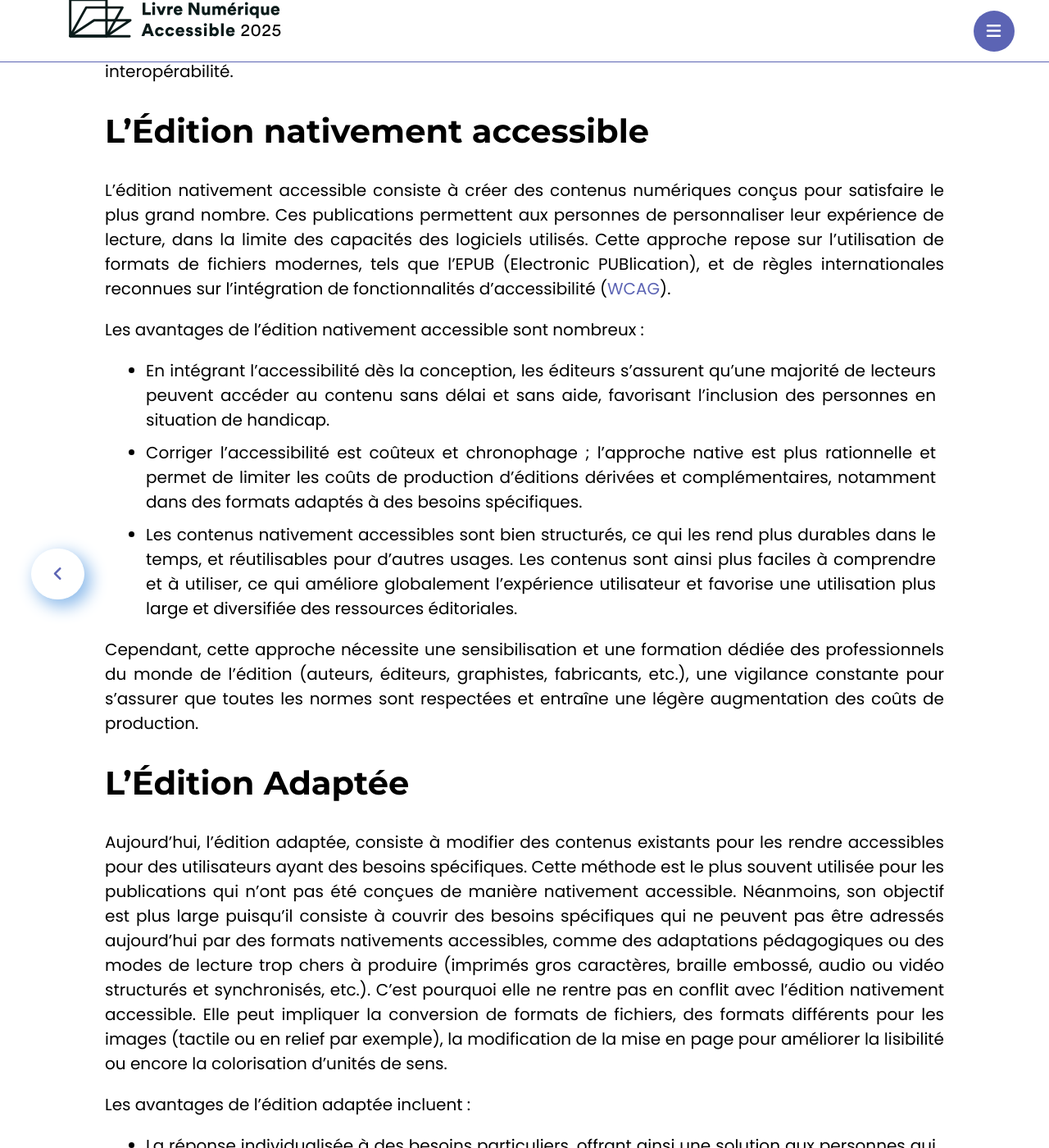
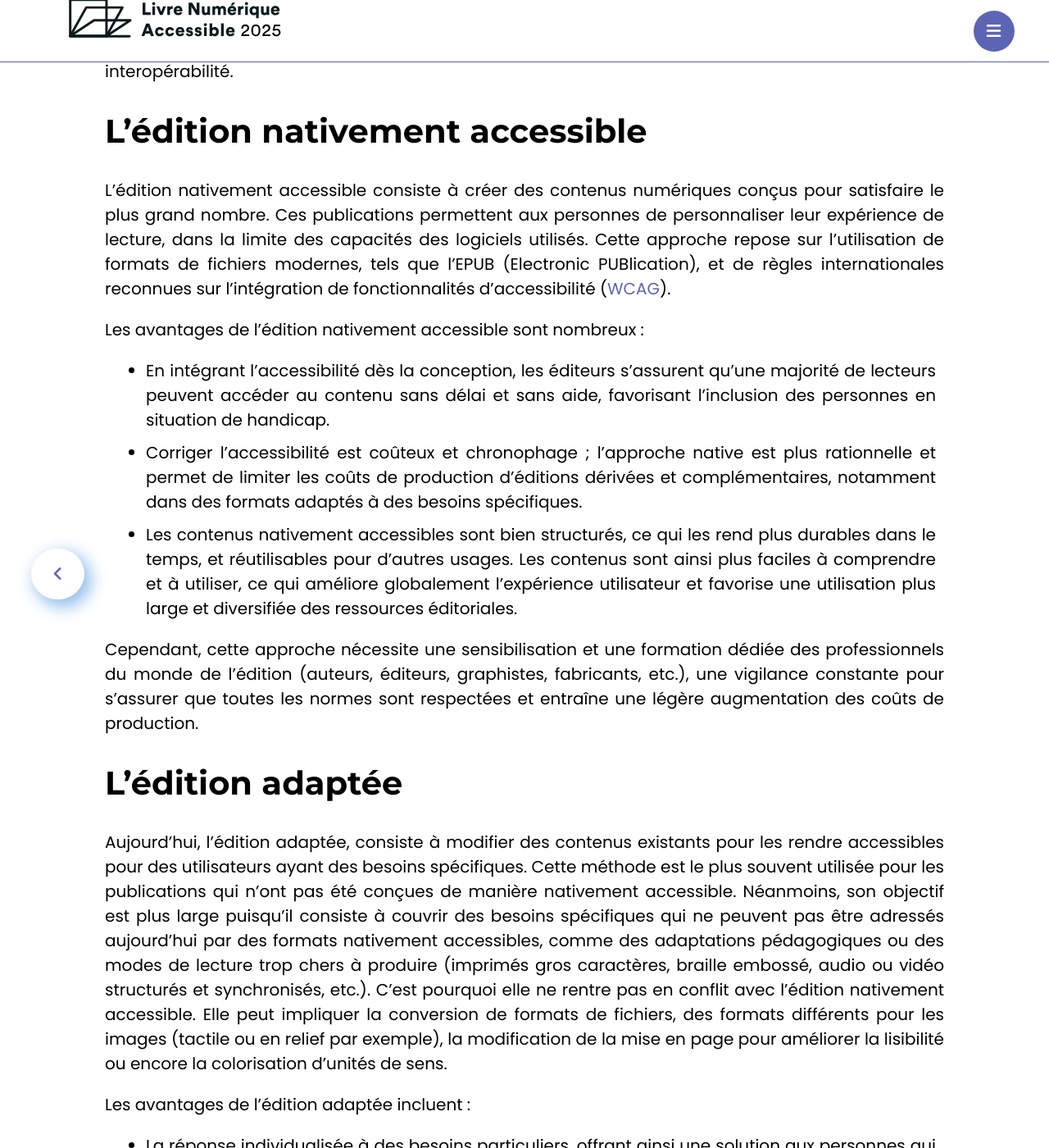
Before and after one commit to edition-accessible/lina25, a Jekyll site: the page built from ressources/accessibile_adapte.md, in a window 1280 px wide and 1400 px high, scrolled down 1033 px. Shown: the whole window at 82% size. Built offline with Jekyll 4.4.1, drawn with Linux system fonts in a browser that asks for light colours; nearby versions of some CDN libraries; comment, search, counter and statistics services are not loaded; some of the changed text lies outside the part shown.

Commit message:
Update accessibile_adapte.md

```diff
--- a/ressources/accessibile_adapte.md
+++ b/ressources/accessibile_adapte.md
@@ -11,7 +11,7 @@ titlePrev: lire
 
 Dans le domaine de l'édition numérique, l'accessibilité est devenue une priorité pour garantir que tous les lecteurs, y compris ceux ayant des handicaps, puissent accéder aux contenus de manière équitable. Deux approches principales se distinguent et se complètent : l'édition nativement accessible et l'édition adaptée. Bien que ces deux méthodes visent à améliorer l’offre de lecture disponible aux personnes empêchées de lire le texte imprimé, elles diffèrent dans leur approche et leur mise en œuvre. Cet article explore les différences entre ces deux types d'édition et examine leur interopérabilité.
 
-## L'Édition nativement accessible
+## L'édition nativement accessible
 
 L'édition nativement accessible consiste à créer des contenus numériques conçus pour satisfaire le plus grand nombre. Ces publications permettent aux personnes de personnaliser leur expérience de lecture, dans la limite des capacités des logiciels utilisés. Cette approche repose sur l'utilisation de formats de fichiers modernes, tels que l'EPUB (Electronic PUBlication), et de règles internationales reconnues sur l'intégration de fonctionnalités d'accessibilité ([WCAG](https://www.w3.org/Translations/WCAG22-fr/)).
 
@@ -23,9 +23,9 @@ Les avantages de l'édition nativement accessible sont nombreux :
 
 Cependant, cette approche nécessite une sensibilisation et une formation dédiée des professionnels du monde de l’édition (auteurs, éditeurs, graphistes, fabricants, etc.), une vigilance constante pour s'assurer que toutes les normes sont respectées et entraîne une légère augmentation des coûts de production.
 
-## L'Édition Adaptée
+## L'édition adaptée
 
-Aujourd’hui, l'édition adaptée, consiste à modifier des contenus existants pour les rendre accessibles pour des utilisateurs ayant des besoins spécifiques. Cette méthode est le plus souvent utilisée pour les publications qui n'ont pas été conçues de manière nativement accessible. Néanmoins, son objectif est plus large puisqu'il consiste à couvrir des besoins spécifiques qui ne peuvent pas être adressés aujourd'hui par des formats nativements accessibles, comme des adaptations pédagogiques ou des modes de lecture trop chers à produire (imprimés gros caractères, braille embossé, audio ou vidéo structurés et synchronisés, etc.). C’est pourquoi elle ne rentre pas en conflit avec l’édition nativement accessible. Elle peut impliquer la conversion de formats de fichiers, des formats différents pour les images (tactile ou en relief par exemple), la modification de la mise en page pour améliorer la lisibilité ou encore la colorisation d’unités de sens.
+Aujourd’hui, l'édition adaptée, consiste à modifier des contenus existants pour les rendre accessibles pour des utilisateurs ayant des besoins spécifiques. Cette méthode est le plus souvent utilisée pour les publications qui n'ont pas été conçues de manière nativement accessible. Néanmoins, son objectif est plus large puisqu'il consiste à couvrir des besoins spécifiques qui ne peuvent pas être adressés aujourd'hui par des formats nativement accessibles, comme des adaptations pédagogiques ou des modes de lecture trop chers à produire (imprimés gros caractères, braille embossé, audio ou vidéo structurés et synchronisés, etc.). C’est pourquoi elle ne rentre pas en conflit avec l’édition nativement accessible. Elle peut impliquer la conversion de formats de fichiers, des formats différents pour les images (tactile ou en relief par exemple), la modification de la mise en page pour améliorer la lisibilité ou encore la colorisation d’unités de sens.
 
 Les avantages de l'édition adaptée incluent :
 
```
Also changed, not shown: other parts of ressources/accessibile_adapte.md (+0 -4 lines).
